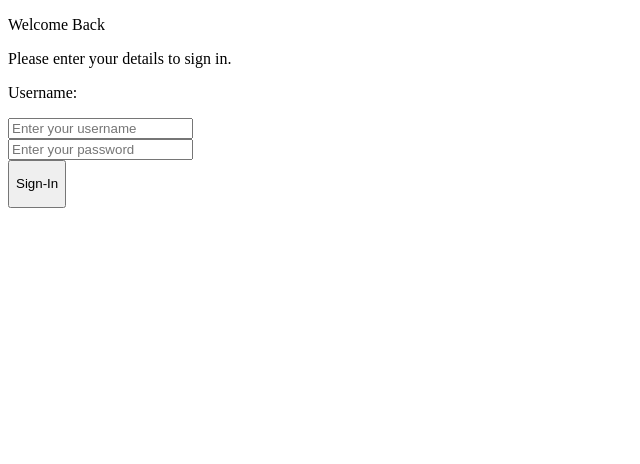
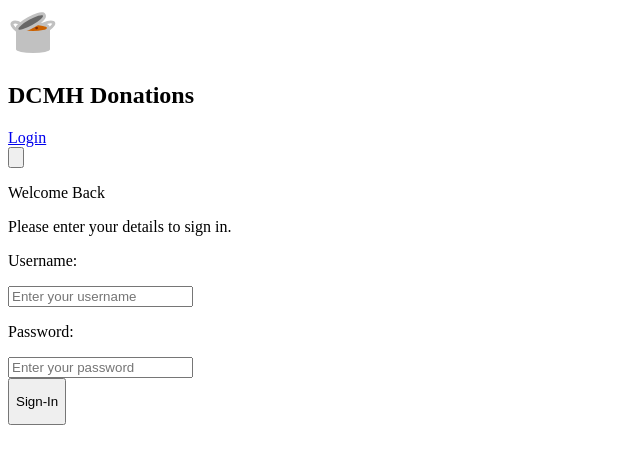
Before and after one commit to Rani-Codes/HackDavis24, a Next.js app in the folder dcmh-inventory/: page /login-page in a window 1280 px wide. Shown: the top 464 px of the page, without its empty margins (0-640 px from the left). Built offline with nearby package versions, Linux system fonts and the light colour scheme.

Commit message:
Update page.tsx

```diff
--- a/dcmh-inventory/src/app/login-page/page.tsx
+++ b/dcmh-inventory/src/app/login-page/page.tsx
@@ -1,33 +1,44 @@
+import { Navbar } from "../components/Navbar";
+
 export default function Home() {
     return (
-        <div className="flex justify-center">
+        <div>
+            <Navbar/>
+            <div className="flex justify-center mt-10">
+
             <div className="border-2 border-gray-300 bg-white rounded-lg w-[575px] h-[519px]">
-                <div className = "text-black">
-                    <p className = "text-2xl font-semibold flex justify-center mt-10">Welcome Back</p>
+                <div className="text-black">
+                    <p className="text-2xl font-semibold flex justify-center mt-10">Welcome Back</p>
 
                     <p className="text-zinc-600 text-base font-medium flex justify-center mt-3">Please enter your details to sign in.</p>
 
-                    <p className="text- font-semibold flex mt-10 mr-30">Username:</p>
-
-                    <div className = "flex justify-center mt-1">
-                        <input type = "text" className = "border border-gray-300 border-2 rounded-lg h-[40px] w-[300px] p-4 bg-white" placeholder="Enter your username">
-                        </input>
+                    <div className="flex flex-col items-center mt-10">
+                        <div className="flex justify-start w-[300px]">
+                            <p className="text-base font-semibold">Username:</p>
+                        </div>
+                        <div className="flex justify-center mt-1">
+                            <input type="text" className="border border-gray-300 border-2 rounded-lg h-[40px] w-[300px] p-4 bg-white" placeholder="Enter your username" />
+                        </div>
                     </div>
 
-                    <div className = "flex justify-center mt-5">
-                        <input type="password" className = "border border-gray-300 border-2 rounded-lg h-[40px] w-[300px] p-4 bg-white" placeholder="Enter your password">
-                        </input>
+                    <div className="flex flex-col items-center mt-5">
+                        <div className="flex justify-start w-[300px]">
+                            <p className="text-base font-semibold">Password:</p>
+                        </div>
+                        <div className="flex justify-center mt-1">
+                            <input type="password" className="border border-gray-300 border-2 rounded-lg h-[40px] w-[300px] p-4 bg-white" placeholder="Enter your password" />
+                        </div>
                     </div>
 
-                    <div className = "flex justify-center mt-10">
-                        <button className = "p-4 w-1/4 rounded-lg bg-zinc-400">
-                            <div className = "text-black">
-                                <p className = "text-3xl font-medium text-center">Sign-In</p>
-                            </div>
+                    <div className="flex justify-center mt-5">
+                        <button className="p-4 w-[300px] h-[40px] rounded-lg bg-blue-500 flex items-center justify-center">
+                            <p className="text-white text-sm font-small">Sign-In</p>
                         </button>
                     </div>
                 </div>
             </div>
         </div>
+        </div>
+
     );
 }
```
